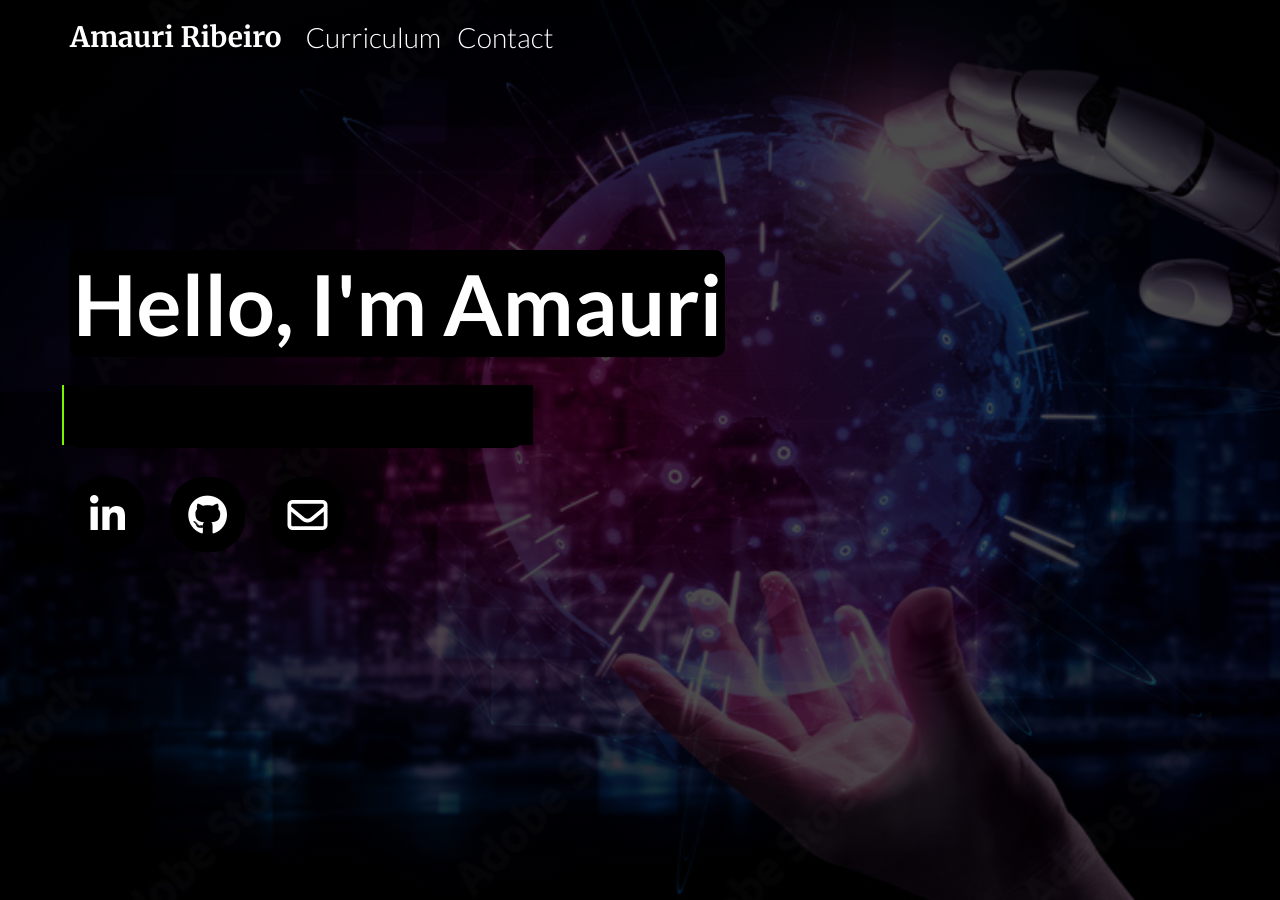
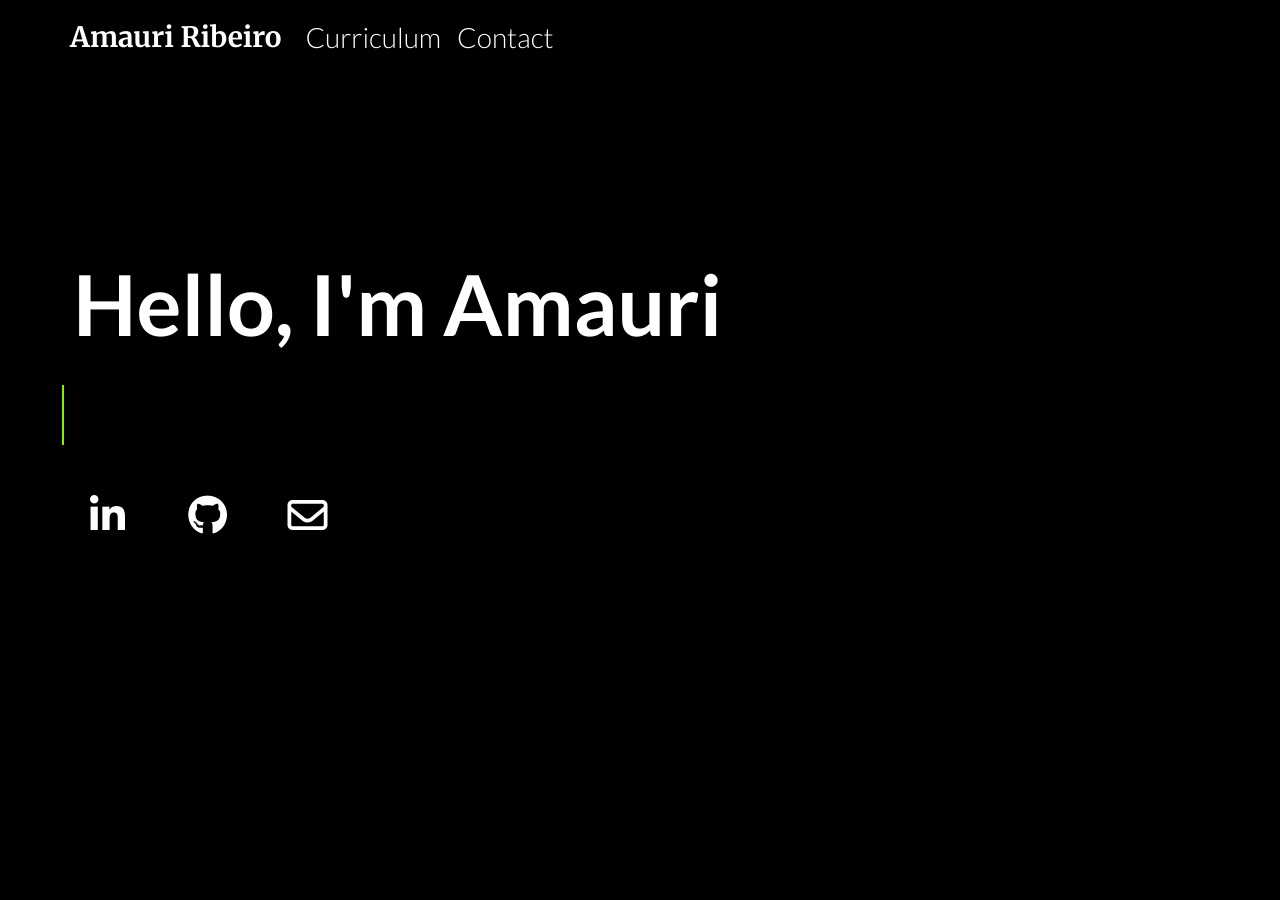
Before and after one commit to Ribeirosk8/ribeirosk8.github.io, a Jekyll site: the page built from index.html, in a window 1280 px wide. Built offline with Jekyll 4.4.1, drawn with Linux system fonts in a browser that asks for light colours; nearby versions of some CDN libraries.

Commit message:
Update index.html

```diff
--- a/index.html
+++ b/index.html
@@ -4,7 +4,7 @@ layout: default
 
 <style>
     body {
-        background: linear-gradient(rgba(0, 0, 0, 0.7), rgba(0, 0, 0, 0.7)), url('../img/Robovshuman.jpg');
+        background: black, url('../img/Robovshuman.jpg');
         background-repeat: repeat;
         background-position: center;
         background-attachment: fixed;
```
